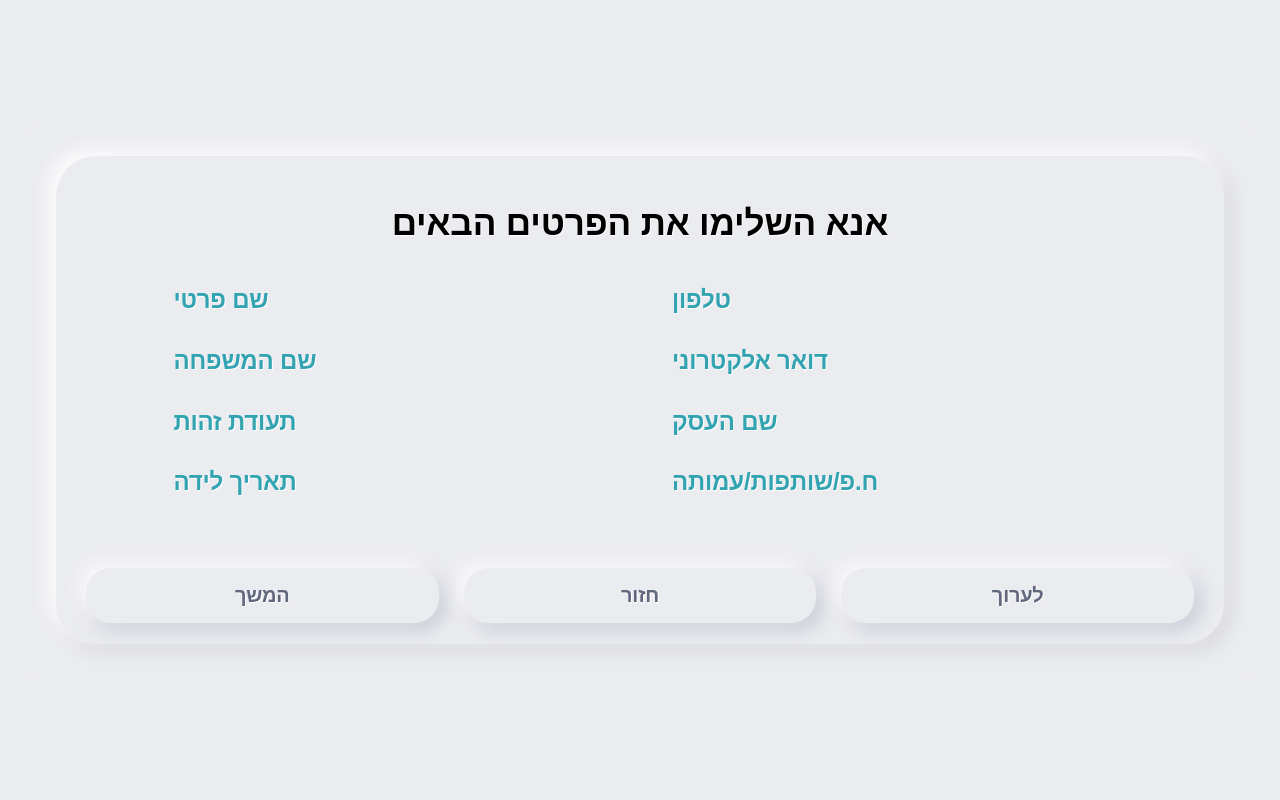
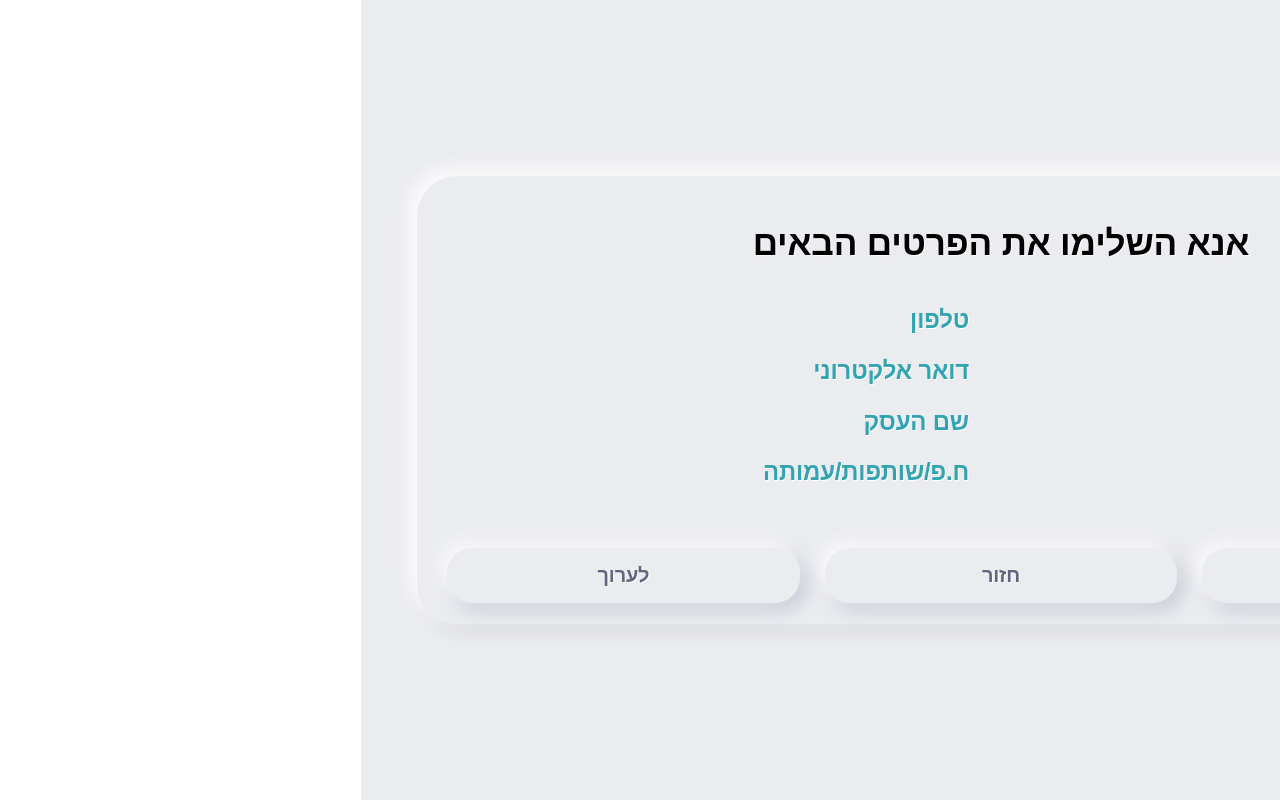
Before and after one commit to ShoshaTheTarnegolet/react-forms-bank-app, a React (Create React App) app: page /info in a window 1280 px wide. Built offline with nearby package versions, Linux system fonts and the light colour scheme; no server answers; the database is empty.

Commit message:
added animation

```diff
--- a/src/Bank/Bank.js
+++ b/src/Bank/Bank.js
@@ -77,6 +77,7 @@
   };
 
   const add = async function () {
+    console.log(formValues)
     try {
       /* we updated our docs or added new info*/
       const docRef = doc(db, 'users', String(appContext.id));
@@ -99,7 +100,7 @@
   };
 
   return (
-    <div className="container">
+    <div className="container animate slide">
       <div id="selection" className="container card ">
         <form onSubmit={handleSubmit} className="contentBox">
           <div className="header">
@@ -121,7 +122,7 @@
           </select>
           <div className="row">
             {formValues.map((element, index) => (
-              <div className="bank-choose " key={index + 1}>
+              <div className="bank-choose  animate slide " key={index + 1}>
                 <select name="select" onChange={(e) => bankHandler(index, e)}>
                   <option>בנק</option>
                   {banks.map(function (n) {
--- a/src/Info/Info.css
+++ b/src/Info/Info.css
@@ -14,17 +14,27 @@
 /* text card with info */
 .content {
   padding: 0 2rem;
+  width: 300px;
 }
+
 .content h3 {
   color: #32a3b1;
   transition: all 0.5s cubic-bezier(0.5, 0, 0.5, 1);
   text-shadow: 1px 1px 0 #fff;
   margin: 0;
 }
-
 .content h3:hover {
   color: #000;
 }
+.animate {
+  animation-duration: 0.75s;
+  animation-duration: 1s;
+  animation-delay: 0.5s;
+  animation-name: animate-flip;
+  animation-timing-function: cubic-bezier(.26,.53,.74,1.48);
+  animation-fill-mode: backwards;
+}
+
 .container .content p {
   color: #000;
   font-size: 1.2rem;
--- a/src/Info/Info.js
+++ b/src/Info/Info.js
@@ -95,7 +95,7 @@
   /*  */
 
   return (
-    <div className="container">
+    <div className="container animate slide">
       <div className="container card info">
         <div className="header">
           <h1>אנא השלימו את הפרטים הבאים</h1>
--- a/src/Info/Text.js
+++ b/src/Info/Text.js
@@ -7,7 +7,7 @@
 
 <>
 
-<div className="content">
+<div className="content animate slide '">
         <h3>{title}</h3>
 
         <p>{info}</p>
--- a/src/Loan/Loan.js
+++ b/src/Loan/Loan.js
@@ -79,7 +79,7 @@
   });
 
   return (
-    <div className="container selection">
+    <div className="container selection animate slide">
       <div className="container card ">
         <div className="header">
           <h1>אנא הזינו את סכום החלוואה המבוקש ומשך זמן הלוואה</h1>
--- a/src/Login/Login.css
+++ b/src/Login/Login.css
@@ -8,7 +8,7 @@
   flex-direction: row;
 }
 .input-login label:first-child {
-  margin-right: 4%;
+  margin-left: 4%;
 }
 .login_btn {
   display: block;
--- a/src/index.css
+++ b/src/index.css
@@ -9,6 +9,7 @@
   letter-spacing: -0.2px;
   font-size: 16px;
   color: #000;
+  direction: rtl;
 }
 body,
 #root {
@@ -121,6 +122,27 @@
   margin-left: auto;
   background: #ebecf0;
 }
+.animate {
+  animation-duration: 0.75s;
+  animation-duration: 1s;
+  animation-delay: 0.5s;
+  animation-name: animate-flip;
+  animation-timing-function: cubic-bezier(.26,.53,.74,1.48);
+  animation-fill-mode: backwards;
+}
+.animate.slide { animation-name: animate-slide; }
+
+@keyframes animate-slide {
+  0% {
+    opacity: 0;
+    transform: translate(0, 20px);
+  }
+  100% {
+    opacity: 1;
+    transform: translate(0, 0);
+  }
+}
+
 .container .card {
   width: 50%;
   /* 	height: 500px; */
@@ -137,7 +159,7 @@
 /* container and card styles  */
 .container p {
   z-index: 12;
-  margin: 20px auto 10px;
+  margin: 1% auto 10px;
   position: relative;
   color: #32a3b1;
 }
```
Also changed, not shown: 1 other file (tests, documents, lock files or other folders).
